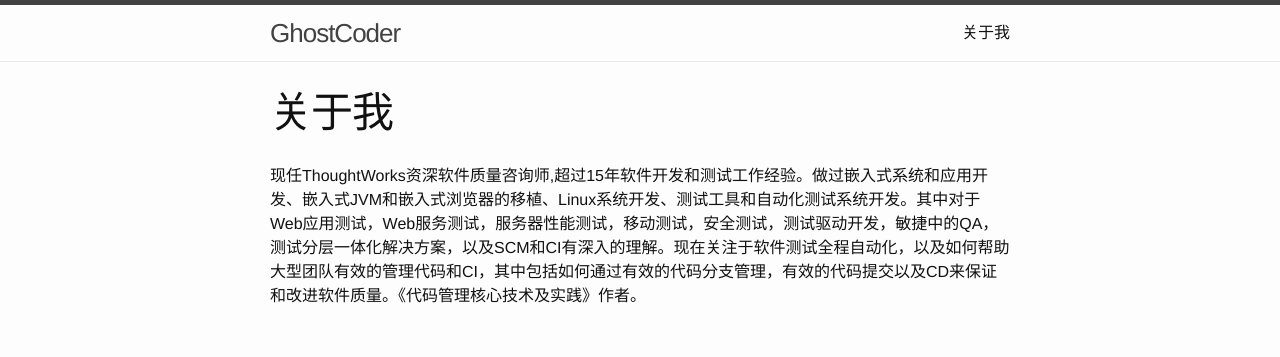
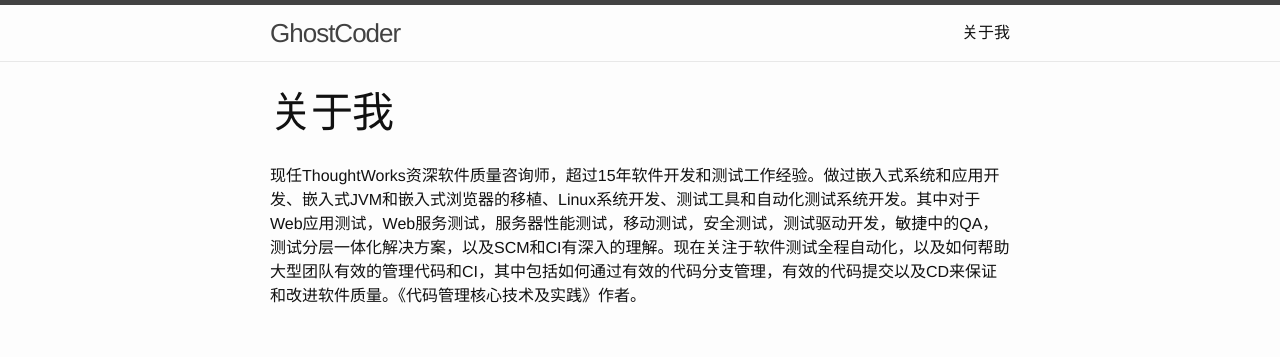
Before and after one commit to TWRanMan/twranman.github.io, a Jekyll site: the page built from about.md, in a window 1280 px wide. Shown: the top 357 px of the page. Built offline with Jekyll 4.4.1, drawn with Linux system fonts in a browser that asks for light colours.

```diff
--- a/about.md
+++ b/about.md
@@ -4,4 +4,4 @@ title: 关于我
 permalink: /about/
 ---
 
-现任ThoughtWorks资深软件质量咨询师,超过15年软件开发和测试工作经验。做过嵌入式系统和应用开发、嵌入式JVM和嵌入式浏览器的移植、Linux系统开发、测试工具和自动化测试系统开发。其中对于Web应用测试，Web服务测试，服务器性能测试，移动测试，安全测试，测试驱动开发，敏捷中的QA，测试分层一体化解决方案，以及SCM和CI有深入的理解。现在关注于软件测试全程自动化，以及如何帮助大型团队有效的管理代码和CI，其中包括如何通过有效的代码分支管理，有效的代码提交以及CD来保证和改进软件质量。《代码管理核心技术及实践》作者。
+现任ThoughtWorks资深软件质量咨询师，超过15年软件开发和测试工作经验。做过嵌入式系统和应用开发、嵌入式JVM和嵌入式浏览器的移植、Linux系统开发、测试工具和自动化测试系统开发。其中对于Web应用测试，Web服务测试，服务器性能测试，移动测试，安全测试，测试驱动开发，敏捷中的QA，测试分层一体化解决方案，以及SCM和CI有深入的理解。现在关注于软件测试全程自动化，以及如何帮助大型团队有效的管理代码和CI，其中包括如何通过有效的代码分支管理，有效的代码提交以及CD来保证和改进软件质量。《代码管理核心技术及实践》作者。
```
